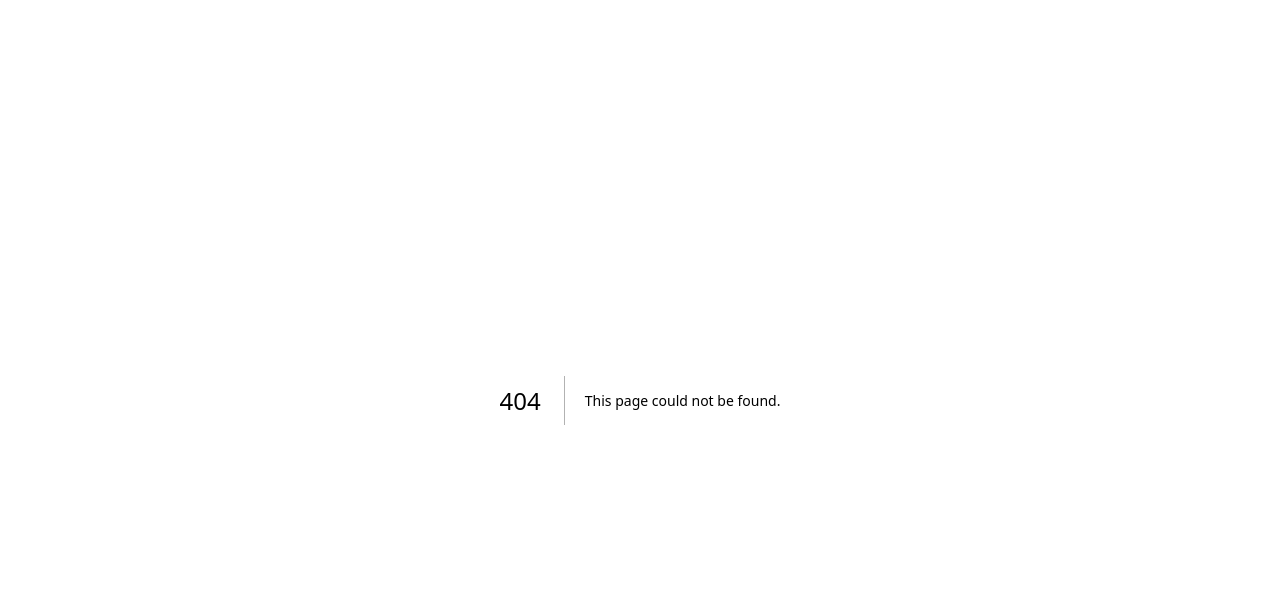
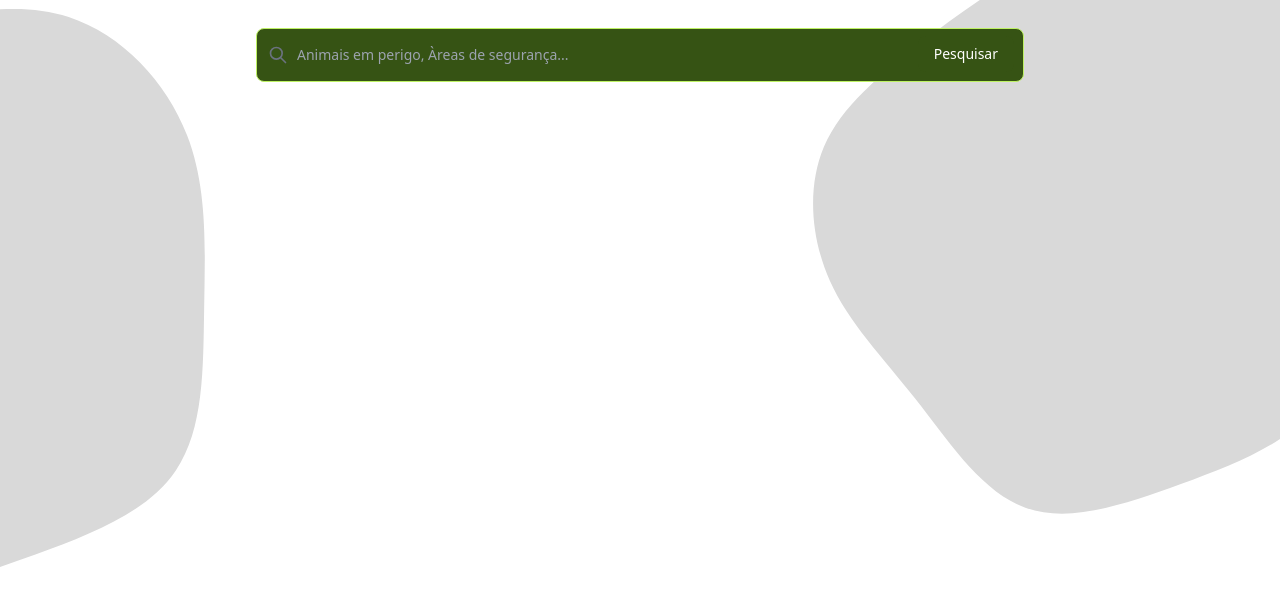
Before and after one commit to VitoriaSerafim/portal-de-dados-mma, a Next.js app: page /Dashboard in a window 1280 px wide. Before the commit this address had no page. Shown: the top 606 px of the page. Built offline with nearby package versions, Linux system fonts and the light colour scheme.

Commit message:
Adição de alguns componentes e estilização da página inicial

```diff
--- /dev/null
+++ b/components/SearchBar.tsx
@@ -0,0 +1,57 @@
+import React from "react";
+import Link from "next/link";
+
+const Searchbar: React.FC = () => {
+  return (
+    <header className="mb-0 mt-3" style={{ top: "0", position: "absolute" }}>
+      <nav
+        className="flex items-center justify-between p-4 text-black w-full"
+        style={{ top: "0" }}
+      >
+            <form>
+            <label
+              typeof="search"
+              className="mb-2 text-sm font-medium text-gray-900 sr-only dark:text-white"
+            >
+              Search
+            </label>
+            <div className="relative">
+              <div className="absolute  inset-y-0 left-0 flex items-center pl-3 pointer-events-none">
+                <svg
+                  aria-hidden="true"
+                  className="w-5 h-5 text-gray-500 dark:text-gray-400"
+                  fill="none"
+                  stroke="currentColor"
+                  viewBox="0 0 24 24"
+                  xmlns="http://www.w3.org/2000/svg"
+                >
+                  <path
+                    stroke-linecap="round"
+                    stroke-linejoin="round"
+                    stroke-width="2"
+                    d="M21 21l-6-6m2-5a7 7 0 11-14 0 7 7 0 0114 0z"
+                  ></path>
+                </svg>
+              </div>
+              <input
+                type="search"
+                id="default-search"
+                className="block p-4 pl-10 text-sm text-gray-900 border border-lime-300 rounded-lg bg-lime-900 focus:ring-lime-500 focus:border-lime-900 dark:bg-lime-700 dark:border-lime-600 dark:placeholder-white dark:text-white dark:focus:ring-blue-500 dark:focus:border-blue-500"
+                placeholder="Animais em perigo, Àreas de segurança..."
+                style={{width:'60vw'}}
+                required
+              />
+              <button
+                type="submit"
+                className="text-white absolute right-2.5 bottom-2.5 bg-lime-900 hover:bg-blue-800 focus:ring-4 focus:outline-none focus:ring-blue-300 font-medium rounded-lg text-sm px-4 py-2 dark:bg-blue-600 dark:hover:bg-blue-700 dark:focus:ring-blue-800"
+              >
+               Pesquisar
+              </button>
+            </div>
+          </form>
+      </nav>
+    </header>
+  );
+};
+
+export default Searchbar;
--- /dev/null
+++ b/pages/Dashboard.tsx
@@ -0,0 +1,27 @@
+import Head from "next/head";
+import Header from "../components/Header";
+import Searchbar from "@/components/SearchBar";
+const Dashboard = () => {
+  return (
+    <>
+      <div
+        className=" min-h-screen flex items-center justify-center p-24 "
+        style={{
+          backgroundColor: "#ffffff",
+          backgroundImage: "url(/bg.svg)",
+          backgroundRepeat: "no-repeat",
+          backgroundSize: "100%",
+          flexDirection: "column",
+        }}
+      >
+  <Searchbar/>
+
+        <main className="text-black text-center items-center">
+
+        </main>
+      </div>
+    </>
+  );
+};
+
+export default Dashboard;
--- a/pages/index.tsx
+++ b/pages/index.tsx
@@ -4,7 +4,7 @@
   return (
     <>
       <div
-        className=" min-h-screen flex items-center justify-center "
+        className=" min-h-screen flex items-center justify-center p-24 "
         style={{
           backgroundColor: "#ffffff",
           backgroundImage: "url(/bg.svg)",
@@ -21,13 +21,60 @@
 
         <main className="text-black text-center items-center">
           <h1 className="text-5xl font-bold mb-6 mt-12 font-black">
-            Bem-vindo ao Portal de Dados AnimalCrossing
+
           </h1>
-          <p className="text-2xl mb-10 text-zinc-500 ">
-            Um portal para fácil acesso dos dados fornecidos palo Ministerio do
-            Meio Ambiente do Brasil
-          </p>
-          <div className="flex items-center justify-center"></div>
+          <h1 className="mb-4 text-4xl font-extrabold leading-none tracking-tight text-black md:text-5xl lg:text-6xl"> Bem-vindo ao Portal de Dados AnimalCrossing</h1>
+          <p className="mb-6 text-lg font-normal text-gray-500 lg:text-xl sm:px-16 xl:px-48 "> Um portal para fácil acesso dos dados fornecidos palo Ministerio do
+            Meio Ambiente do Brasil</p>
+
+          <div className="flex items-center justify-center">
+            <img src="/header-animal.svg"></img>
+          </div>
+
+<div id="accordion-collapse" data-accordion="collapse">
+  <h2 id="accordion-collapse-heading-1">
+    <button type="button" className="flex items-center justify-between w-full p-5 font-medium text-left text-gray-500 border border-b-0 border-gray-200 rounded-t-xl focus:ring-4 focus:ring-gray-200 dark:focus:ring-gray-800 dark:border-gray-700 dark:text-gray-400 hover:bg-gray-100 dark:hover:bg-gray-800" data-accordion-target="#accordion-collapse-body-1" aria-expanded="true" aria-controls="accordion-collapse-body-1">
+      <span>What is Flowbite?</span>
+      <svg data-accordion-icon className="w-6 h-6 rotate-180 shrink-0" fill="currentColor" viewBox="0 0 20 20" xmlns="http://www.w3.org/2000/svg"><path fill-rule="evenodd" d="M5.293 7.293a1 1 0 011.414 0L10 10.586l3.293-3.293a1 1 0 111.414 1.414l-4 4a1 1 0 01-1.414 0l-4-4a1 1 0 010-1.414z" clip-rule="evenodd"></path></svg>
+    </button>
+  </h2>
+  <div id="accordion-collapse-body-1" className="hidden" aria-labelledby="accordion-collapse-heading-1">
+    <div className="p-5 border border-b-0 border-gray-200 dark:border-gray-700 dark:bg-gray-900">
+      <p className="mb-2 text-gray-500 dark:text-gray-400">Flowbite is an open-source library of interactive components built on top of Tailwind CSS including buttons, dropdowns, modals, navbars, and more.</p>
+      <p className="text-gray-500 dark:text-gray-400">Check out this guide to learn how to <a href="/docs/getting-started/introduction/" className="text-blue-600 dark:text-blue-500 hover:underline">get started</a> and start developing websites even faster with components on top of Tailwind CSS.</p>
+    </div>
+  </div>
+  <h2 id="accordion-collapse-heading-2">
+    <button type="button" className="flex items-center justify-between w-full p-5 font-medium text-left text-gray-500 border border-b-0 border-gray-200 focus:ring-4 focus:ring-gray-200 dark:focus:ring-gray-800 dark:border-gray-700 dark:text-gray-400 hover:bg-gray-100 dark:hover:bg-gray-800" data-accordion-target="#accordion-collapse-body-2" aria-expanded="false" aria-controls="accordion-collapse-body-2">
+      <span>Is there a Figma file available?</span>
+      <svg data-accordion-icon className="w-6 h-6 shrink-0" fill="currentColor" viewBox="0 0 20 20" xmlns="http://www.w3.org/2000/svg"><path fill-rule="evenodd" d="M5.293 7.293a1 1 0 011.414 0L10 10.586l3.293-3.293a1 1 0 111.414 1.414l-4 4a1 1 0 01-1.414 0l-4-4a1 1 0 010-1.414z" clip-rule="evenodd"></path></svg>
+    </button>
+  </h2>
+  <div id="accordion-collapse-body-2" className="hidden" aria-labelledby="accordion-collapse-heading-2">
+    <div className="p-5 border border-b-0 border-gray-200 dark:border-gray-700">
+      <p className="mb-2 text-gray-500 dark:text-gray-400">Flowbite is first conceptualized and designed using the Figma software so everything you see in the library has a design equivalent in our Figma file.</p>
+      <p className="text-gray-500 dark:text-gray-400">Check out the <a href="https://flowbite.com/figma/" className="text-blue-600 dark:text-blue-500 hover:underline">Figma design system</a> based on the utility classes from Tailwind CSS and components from Flowbite.</p>
+    </div>
+  </div>
+  <h2 id="accordion-collapse-heading-3">
+    <button type="button" className="flex items-center justify-between w-full p-5 font-medium text-left text-gray-500 border border-gray-200 focus:ring-4 focus:ring-gray-200 dark:focus:ring-gray-800 dark:border-gray-700 dark:text-gray-400 hover:bg-gray-100 dark:hover:bg-gray-800" data-accordion-target="#accordion-collapse-body-3" aria-expanded="false" aria-controls="accordion-collapse-body-3">
+      <span>What are the differences between Flowbite and Tailwind UI?</span>
+      <svg data-accordion-icon className="w-6 h-6 shrink-0" fill="currentColor" viewBox="0 0 20 20" xmlns="http://www.w3.org/2000/svg"><path fill-rule="evenodd" d="M5.293 7.293a1 1 0 011.414 0L10 10.586l3.293-3.293a1 1 0 111.414 1.414l-4 4a1 1 0 01-1.414 0l-4-4a1 1 0 010-1.414z" clip-rule="evenodd"></path></svg>
+    </button>
+  </h2>
+  <div id="accordion-collapse-body-3" className="hidden" aria-labelledby="accordion-collapse-heading-3">
+    <div className="p-5 border border-t-0 border-gray-200 dark:border-gray-700">
+      <p className="mb-2 text-gray-500 dark:text-gray-400">The main difference is that the core components from Flowbite are open source under the MIT license, whereas Tailwind UI is a paid product. Another difference is that Flowbite relies on smaller and standalone components, whereas Tailwind UI offers sections of pages.</p>
+      <p className="mb-2 text-gray-500 dark:text-gray-400">However, we actually recommend using both Flowbite, Flowbite Pro, and even Tailwind UI as there is no technical reason stopping you from using the best of two worlds.</p>
+      <p className="mb-2 text-gray-500 dark:text-gray-400">Learn more about these technologies:</p>
+      <ul className="pl-5 text-gray-500 list-disc dark:text-gray-400">
+        <li><a href="https://flowbite.com/pro/" className="text-blue-600 dark:text-blue-500 hover:underline">Flowbite Pro</a></li>
+        <li><a href="https://tailwindui.com/" rel="nofollow" className="text-blue-600 dark:text-blue-500 hover:underline">Tailwind UI</a></li>
+      </ul>
+    </div>
+  </div>
+</div>
+
         </main>
       </div>
     </>
```
Also changed, not shown: 1 other file (tests, documents, lock files or other folders).
